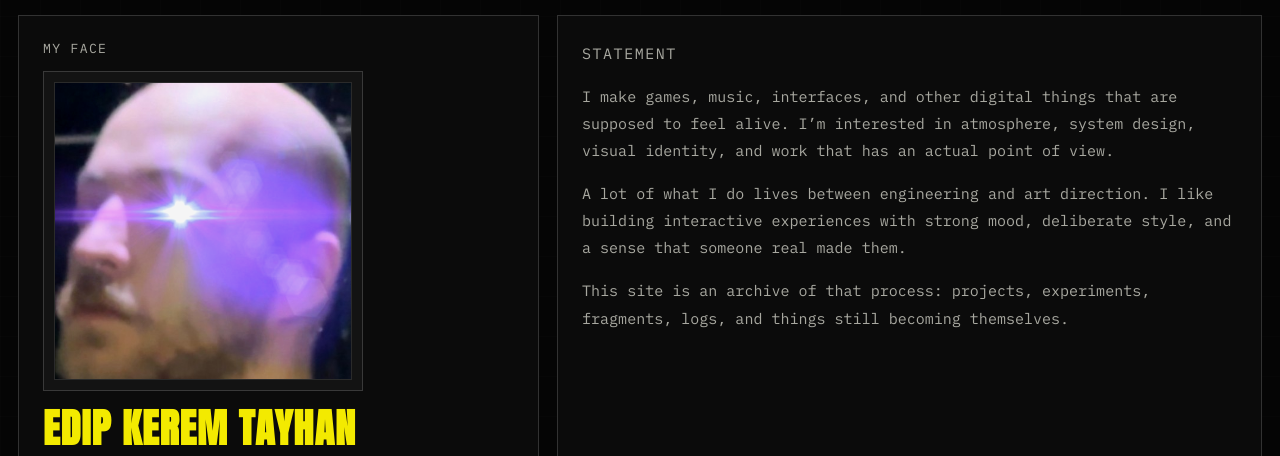
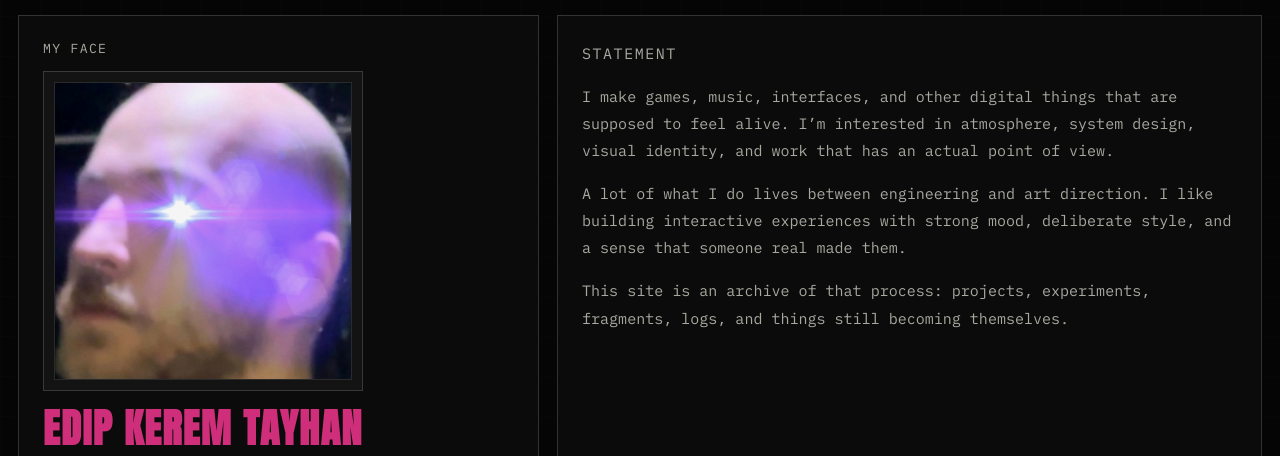
Before and after one commit to keremtayhan/keremtayhan.github.io, a plain HTML site: page about.html in a window 1280 px wide. Shown: the part 344-800 px from the top of the page. Drawn offline with Linux system fonts and the light colour scheme.

Commit message:
refactor: update body text color and adjust letter spacing for improved aesthetics

```diff
--- a/style.css
+++ b/style.css
@@ -1189,9 +1189,9 @@ body {
   margin: 0 0 16px 0;
   font-family: "Anton", sans-serif;
   font-size: 2.5rem;
-  color:#f3ea00;
+  color:#cf2e7a;
   line-height: 0.95;
-  letter-spacing: 0.027em;
+  letter-spacing: 0.037em;
   text-transform: uppercase;
 }
 
```
